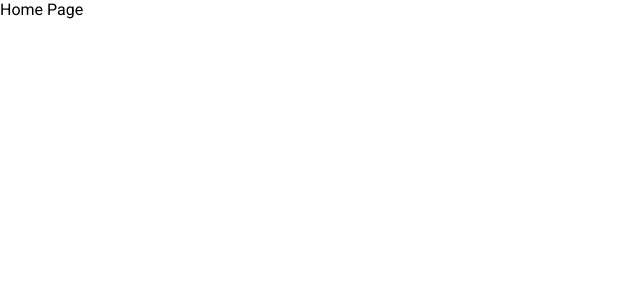
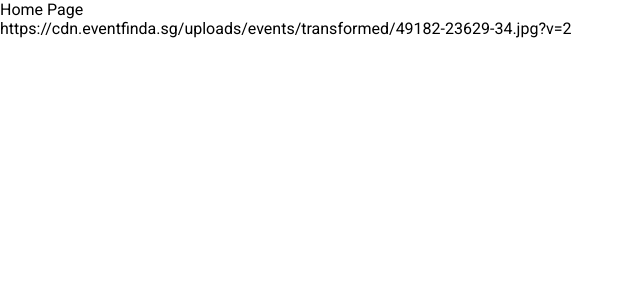
Before and after one commit to SerenaFoo2/event-tracker-frontend, a React (Create React App) app: page / in a window 1280 px wide. Shown: the top 300 px of the page, without its empty margins (0-640 px from the left). Built offline with nearby package versions, Linux system fonts and the light colour scheme.

Commit message:
added data into temp_database

```diff
--- a/src/pages/home.jsx
+++ b/src/pages/home.jsx
@@ -1,7 +1,8 @@
-import { useEffect } from "react";
+// import { useEffect } from "react";
+import { tempDatabase } from "../temp_database";
 
 export default function Home() {
-  const requestHeader = {
+  /*  const requestHeader = {
     method: "GET",
     mode: "cors",
   };
@@ -10,7 +11,13 @@ export default function Home() {
       .then((response) => response.json())
       .then((data) => console.log(data))
       .catch((err) => console.log(err));
-  }, []);
+  }, []);*/
 
-  return <div>Home Page</div>;
+  return (
+    <div>
+      Home Page
+      <br></br>
+      {tempDatabase[0].image_urls}
+    </div>
+  );
 }
--- /dev/null
+++ b/src/temp_database.js
@@ -0,0 +1,17 @@
+export const tempDatabase = [
+  {
+    name: "Own Your Power to Glow This Festive Season At Sk-ii’s Hyperf",
+    datetime_start: "2022-12-15 10:00:00",
+    datetime_end: "2022-12-16 22:00:00",
+    timezone: "Asia/Singapore",
+    location: "Ion Orchard, Orchard Road, Singapore",
+    description:
+      "Own Your Power to Glow This Festive Season At Sk-ii’s Hyperfestive Pop-up At Sephora Ion\r\n\r\nThis festive season, SK-II unveils its HyperFestive Limited Edition Design PITERA™ Essence bottles at a stunning ...",
+    image_urls:
+      "https://cdn.eventfinda.sg/uploads/events/transformed/49182-23629-34.jpg?v=2",
+    arts_groups: "Ion Orchard",
+    price: 0,
+    is_featured: true,
+    createdBy: { _id: "638605e614f83ff9ecb93aae" },
+  },
+];
```
Also changed, not shown: temp_database.js (deleted, +0 -21 lines).
